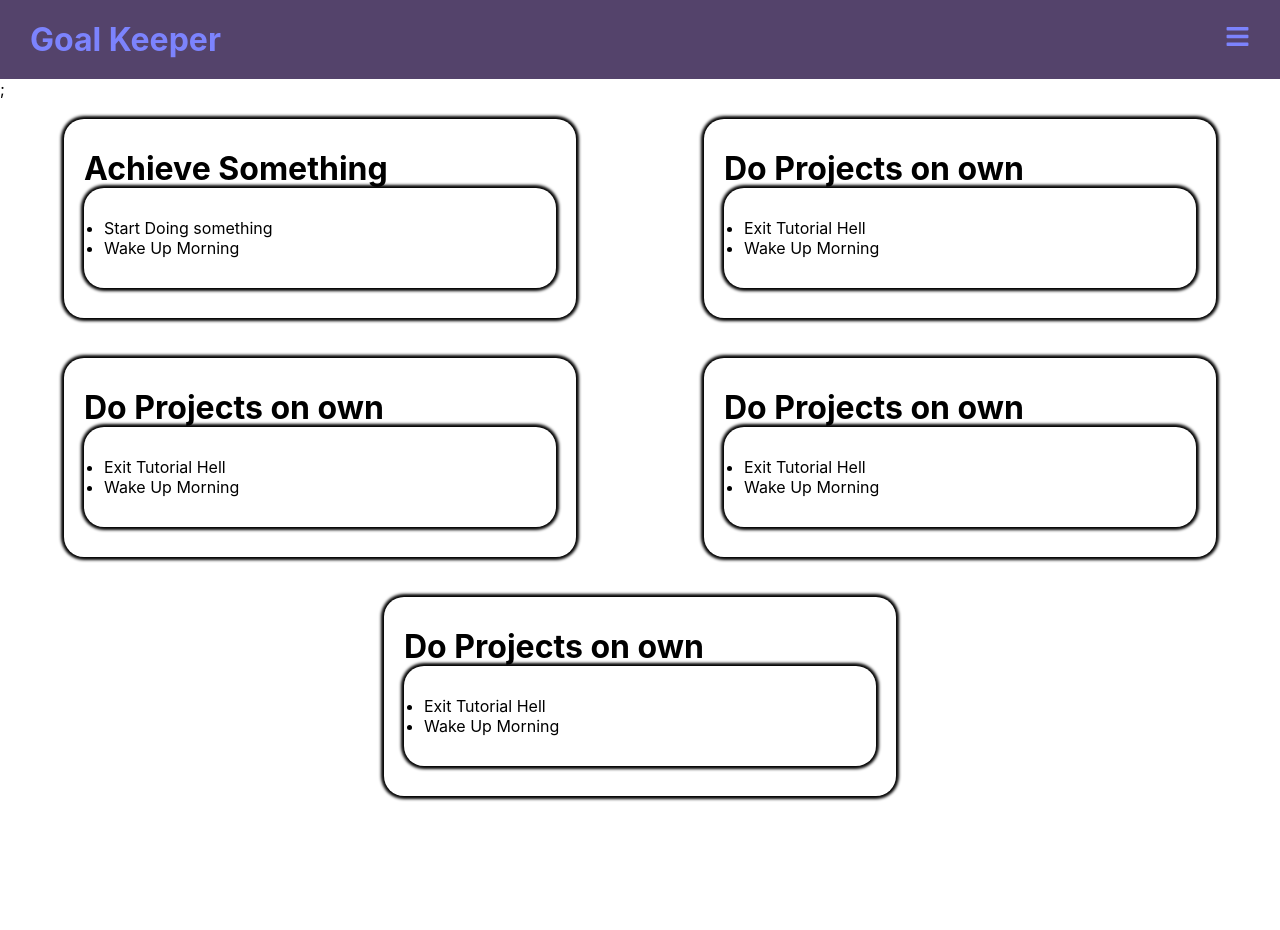
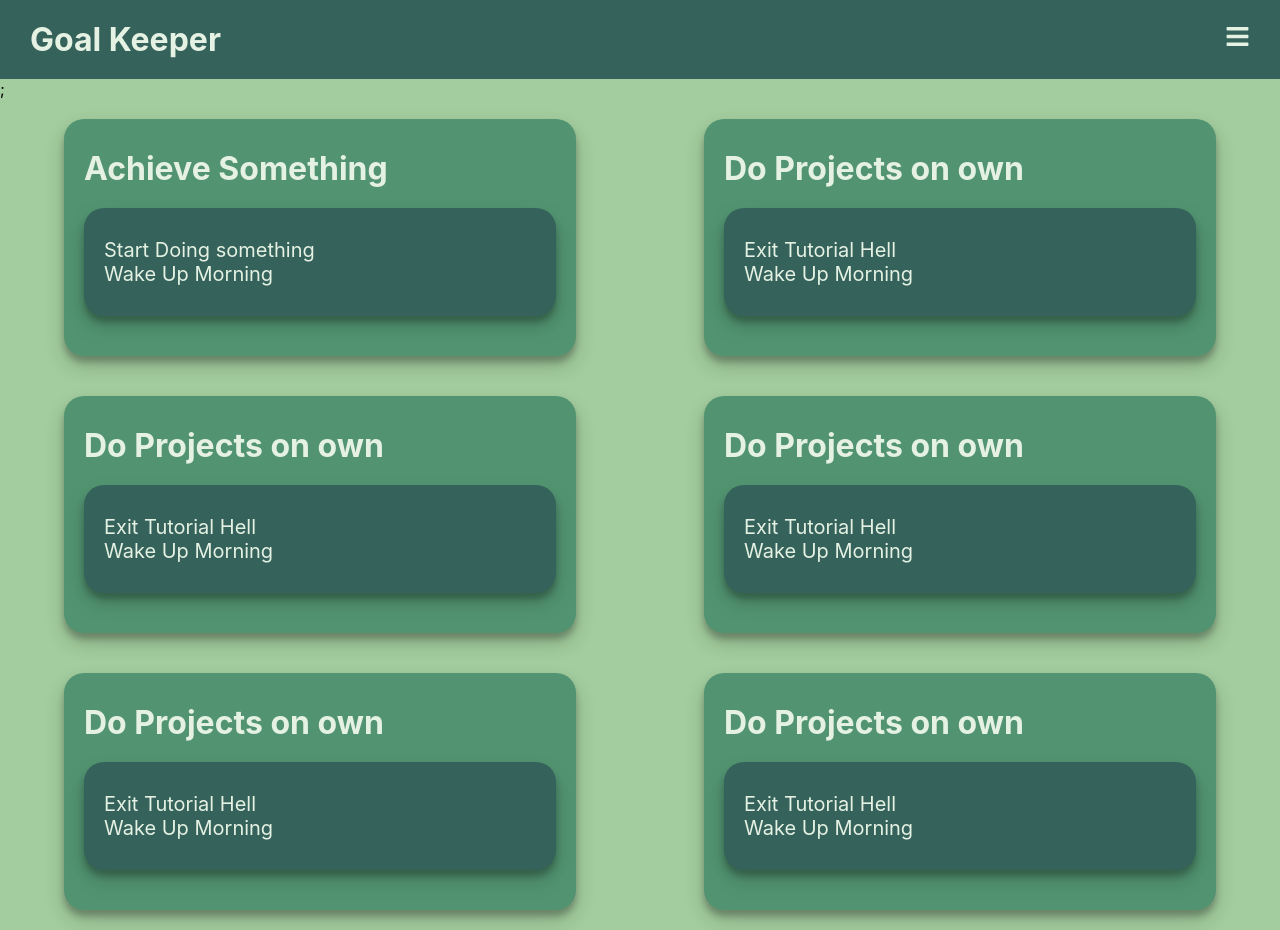
Before and after one commit to aslamcodes/GoalKeeper, a React (Create React App) app: page / in a window 1280 px wide. Before the commit the page ends 816 px from the top, so only its background shows below. Built offline with nearby package versions, Linux system fonts and the light colour scheme.

Commit message:
Basic Styling V1

```diff
--- a/src/Components/Goal/GoalCard.module.css
+++ b/src/Components/Goal/GoalCard.module.css
@@ -1,7 +1,6 @@
 .goalcard {
   margin: 20px auto;
   max-width: 40%;
+  background-color: #529471;
+  color: #e5f1e3;
 }
-
-.goalcard__title {
-}
--- a/src/Components/Goal/Steps.jsx
+++ b/src/Components/Goal/Steps.jsx
@@ -1,9 +1,9 @@
 import React from "react";
 import Card from "../UI/Card/Card";
-
+import Styles from "./Steps.module.css";
 export default function Steps(props) {
   return (
-    <Card>
+    <Card className={Styles["step"]}>
       <ul>
         {props.steps.map((step) => {
           return <li>{step}</li>;
--- /dev/null
+++ b/src/Components/Goal/Steps.module.css
@@ -0,0 +1,9 @@
+.step ul li {
+  list-style-type: none;
+  font-size: 20px;
+}
+
+.step {
+  margin: 20px auto 10px;
+  background-color: #35635b;
+}
--- a/src/Components/UI/Card/Card.module.css
+++ b/src/Components/UI/Card/Card.module.css
@@ -1,5 +1,5 @@
 .card {
-  box-shadow: 0 0 3px 3px black;
+  box-shadow: rgba(0, 0, 0, 0.19) 0px 10px 20px, rgba(0, 0, 0, 0.23) 0px 6px 6px;
   padding: 30px 20px;
   border-radius: 20px;
 }
--- a/src/Components/UI/Navbar/Navbar.module.css
+++ b/src/Components/UI/Navbar/Navbar.module.css
@@ -9,8 +9,8 @@
   justify-content: flex-end;
   align-items: center;
   padding: 20px 30px;
-  background-color: #54436b;
-  color: #7c83fd;
+  background-color: #35635b;
+  color: #e5f1e3;
 }
 
 .logo {
--- a/src/Data/GoalData.js
+++ b/src/Data/GoalData.js
@@ -19,5 +19,9 @@ const data = [
     goal: "Do Projects on own",
     steps: ["Exit Tutorial Hell", "Wake Up Morning"],
   },
+  {
+    goal: "Do Projects on own",
+    steps: ["Exit Tutorial Hell", "Wake Up Morning"],
+  },
 ];
 export default data;
--- a/src/index.css
+++ b/src/index.css
@@ -1,3 +1,6 @@
+* {
+  box-sizing: border-box;
+}
 body {
   margin: 0;
   font-family: -apple-system, BlinkMacSystemFont, "Segoe UI", "Roboto", "Oxygen",
@@ -5,7 +8,7 @@ body {
     sans-serif;
   -webkit-font-smoothing: antialiased;
   -moz-osx-font-smoothing: grayscale;
-  box-sizing: border-box;
+  background-color: #a3cd9e;
 }
 
 code {
```
